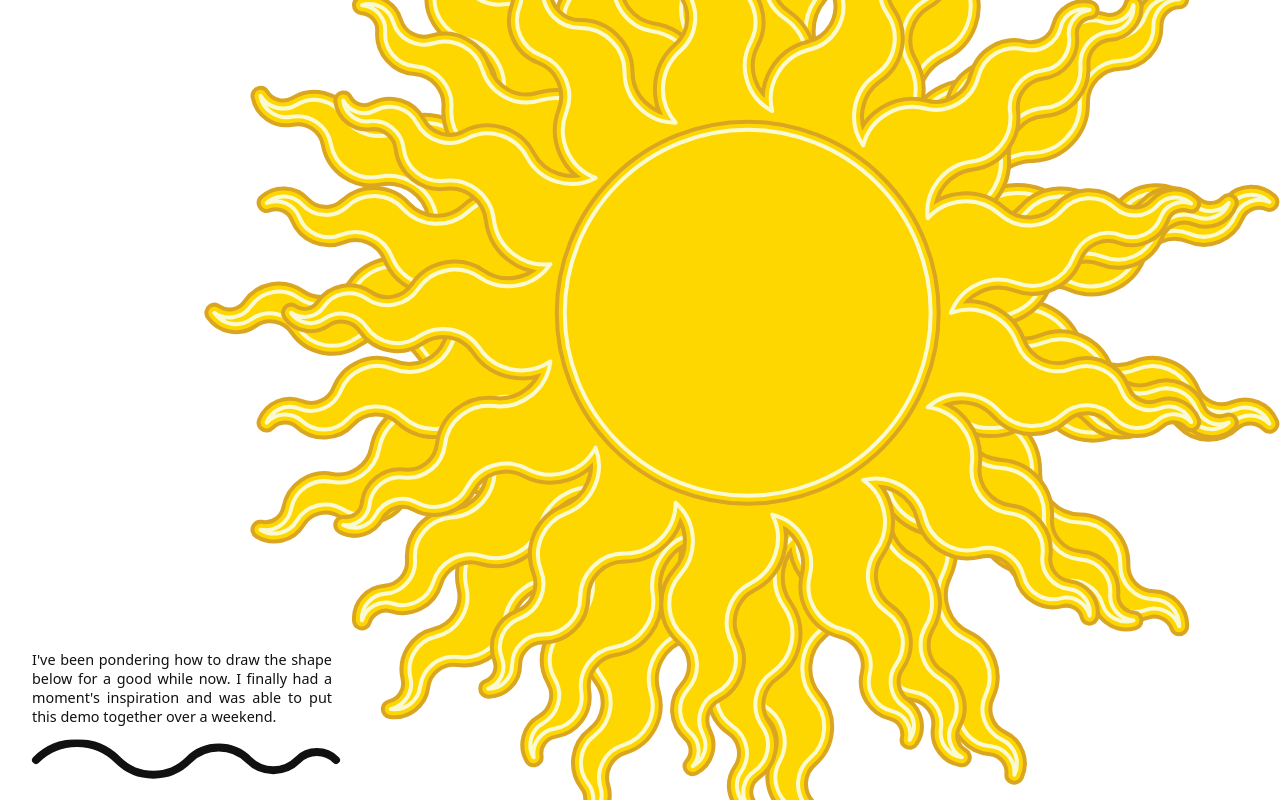
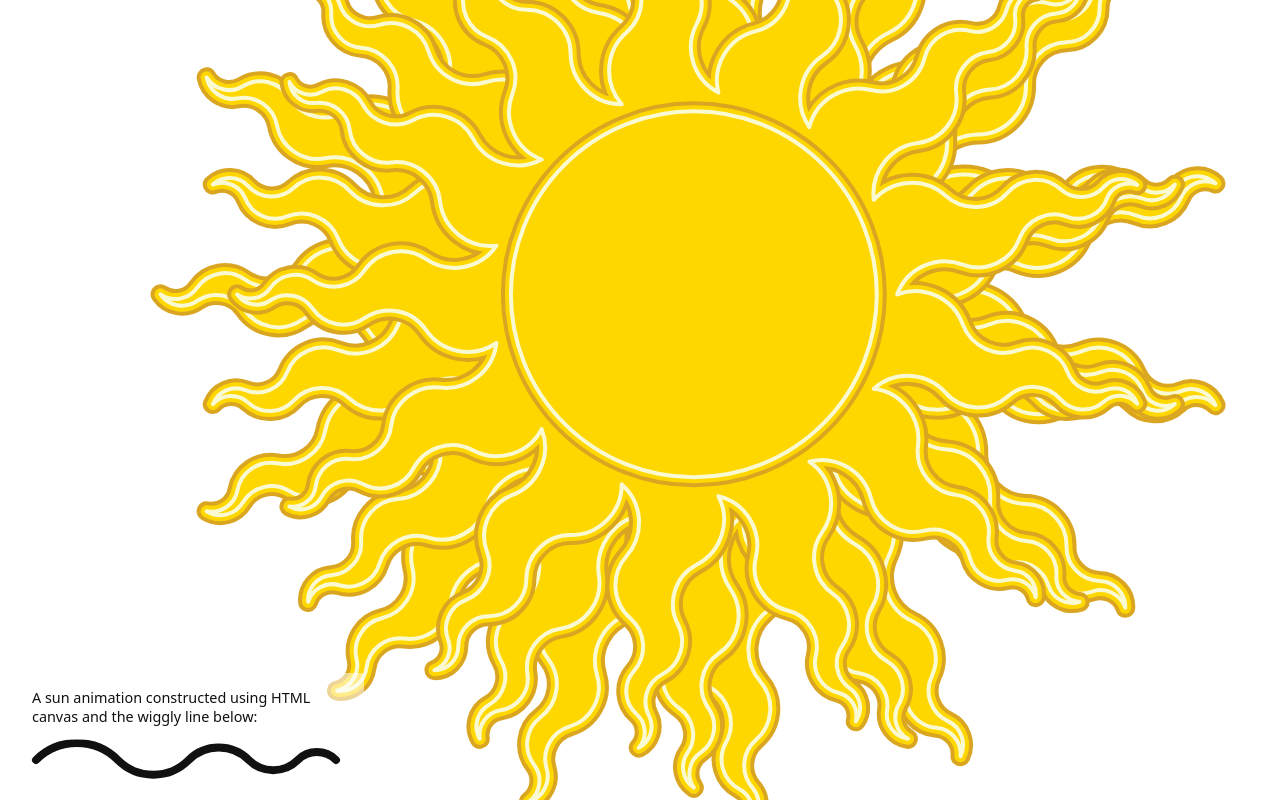
Before and after one commit to simon-raynor/wavy-sun, a website built with Vite: page index.html in a window 1280 px wide. Built offline with nearby package versions, Linux system fonts and the light colour scheme.

Commit message:
text and orbit tweak

```diff
--- a/index.html
+++ b/index.html
@@ -8,8 +8,7 @@
   <body>
     <main>
       <p>
-         I've been pondering how to draw the shape below for a good while now. I finally
-         had a moment's inspiration and was able to put this demo together over a weekend.
+         A sun animation constructed using HTML canvas and the wiggly line below:
       </p>
     </main>
     <script type="module" src="/src/main.ts"></script>
--- a/src/main.ts
+++ b/src/main.ts
@@ -193,8 +193,8 @@ function loop(t: number) {
         drawSun(
             t / 1000,
             [
-                (window.innerWidth / 10) * Math.sin(t / 5000) + window.innerWidth / 2,
-                (window.innerWidth / 15) * Math.cos(t / 5000) + window.innerHeight / 3
+                (window.innerWidth / 20) * Math.sin(t / 5000) + window.innerWidth / 2,
+                (window.innerWidth / 25) * Math.cos(t / 5000) + window.innerHeight / 3
             ],
             Math.min(window.innerWidth / 2, 2 * window.innerHeight / 3),
             3
--- a/src/style.css
+++ b/src/style.css
@@ -5,7 +5,6 @@ body {
 }
 
 main {
-    font-size: 0.9em;
     position: absolute;
     bottom: 60px;
     left: 2rem;
@@ -16,7 +15,7 @@ main {
 
     color: #111;
 
-    text-align: justify;
+    font-size: 0.9em;
     font-family: system-ui, -apple-system, BlinkMacSystemFont, 'Segoe UI', Roboto, Oxygen, Ubuntu, Cantarell, 'Open Sans', 'Helvetica Neue', sans-serif;
 }
 
```
